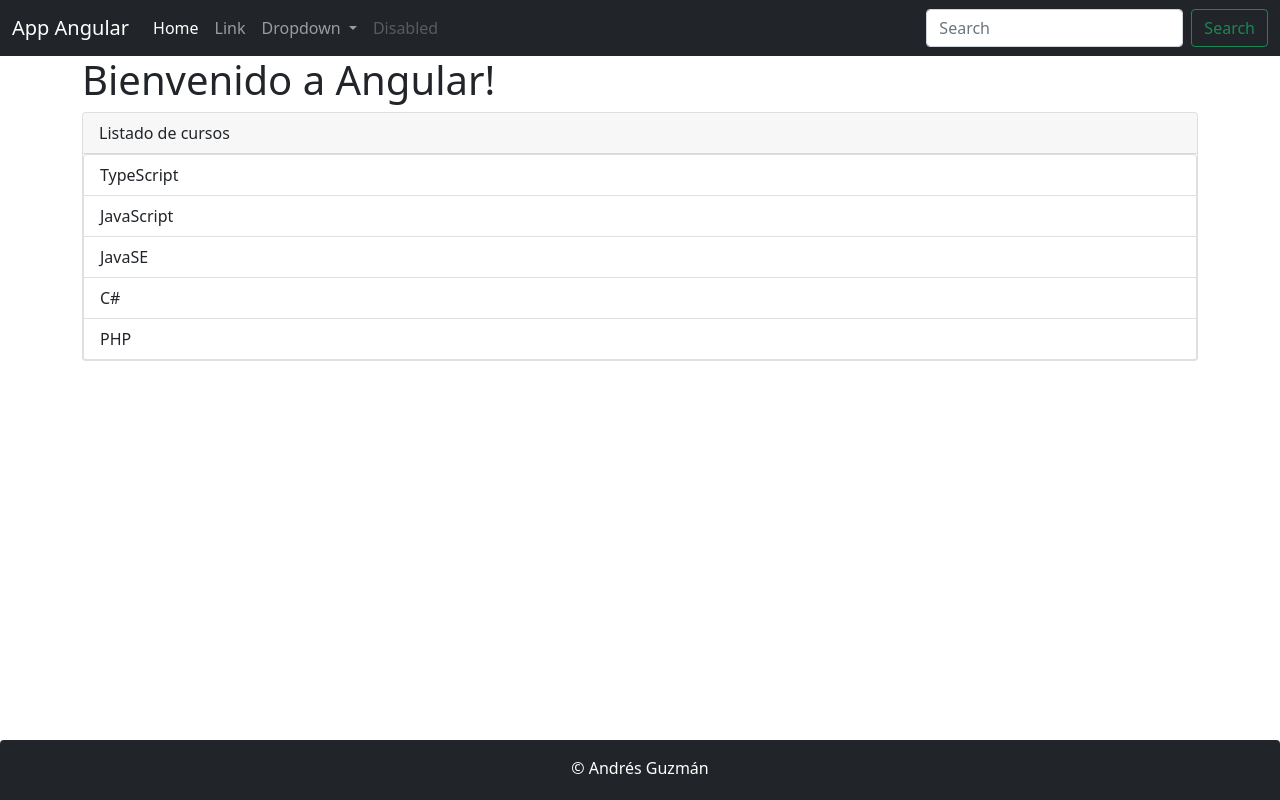
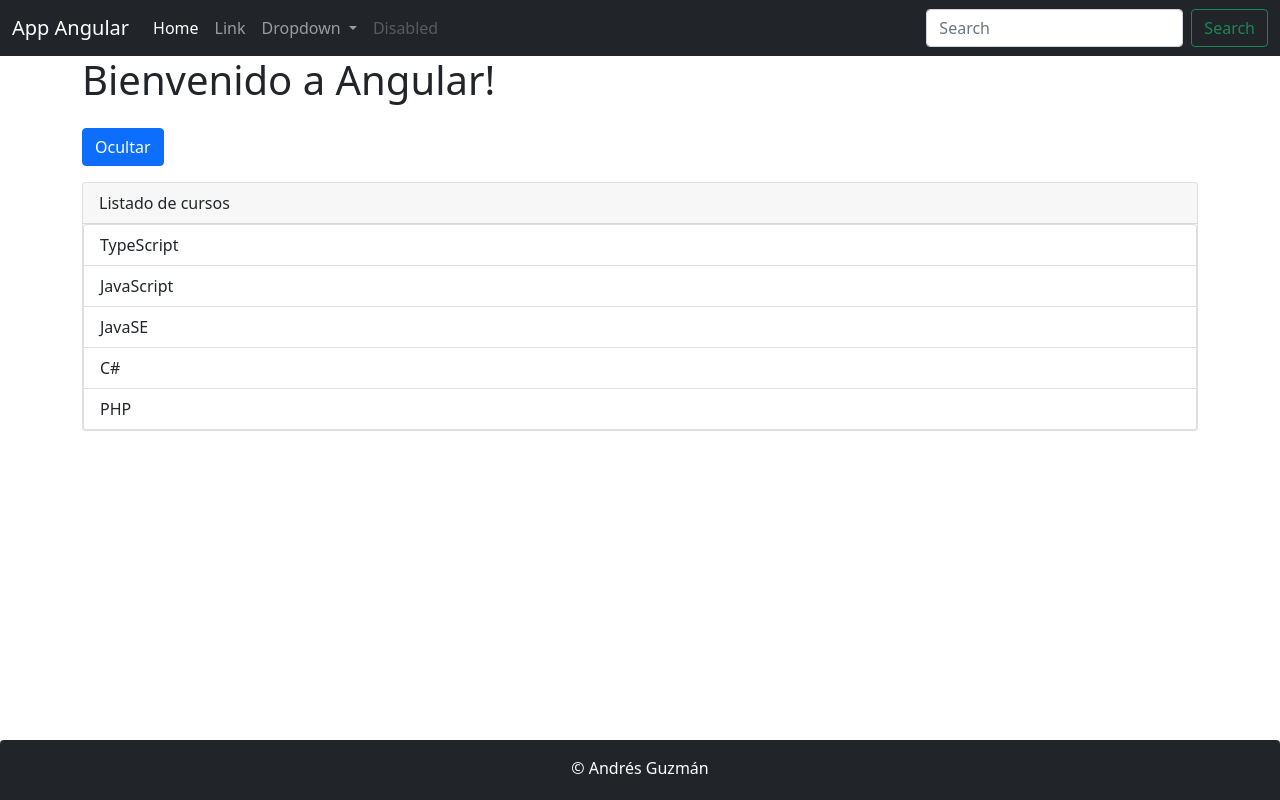
Before and after one commit to JustRoy3/ClientesAppAngular, an Angular app: page / in a window 1280 px wide. Built offline with nearby package versions, Linux system fonts and the light colour scheme.

Commit message:
added button logic with ngIf and ngFor

```diff
--- a/src/app/directiva/directiva.component.html
+++ b/src/app/directiva/directiva.component.html
@@ -1,8 +1,9 @@
+<button type="button" (click)="mostrar()" class="btn btn-primary my-3">{{habilitar==true? 'Ocultar' : 'Mostrar'}}</button>
 <div class="card">
   <div class="card-header">
     Listado de cursos
   </div>
-  <ul class="list-group">
+  <ul class="list-group" *ngIf="habilitar">
     <li class="list-group-item" *ngFor="let curso of listaCurso">{{ curso }}</li>
   </ul>
 </div>
--- a/src/app/directiva/directiva.component.ts
+++ b/src/app/directiva/directiva.component.ts
@@ -8,6 +8,12 @@ export class DirectivaComponent {
 
   listaCurso:string[] = ['TypeScript', 'JavaScript', 'JavaSE', 'C#', 'PHP'];
 
+  habilitar:boolean = true;
+
   constructor() { }
 
+  mostrar(){
+    this.habilitar = (this.habilitar==true) ? false : true;
+  }
+
 }
```
